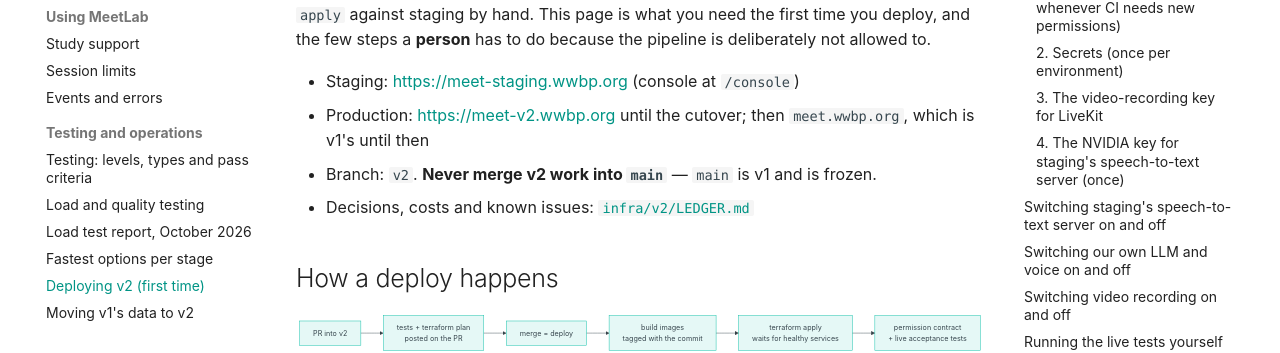
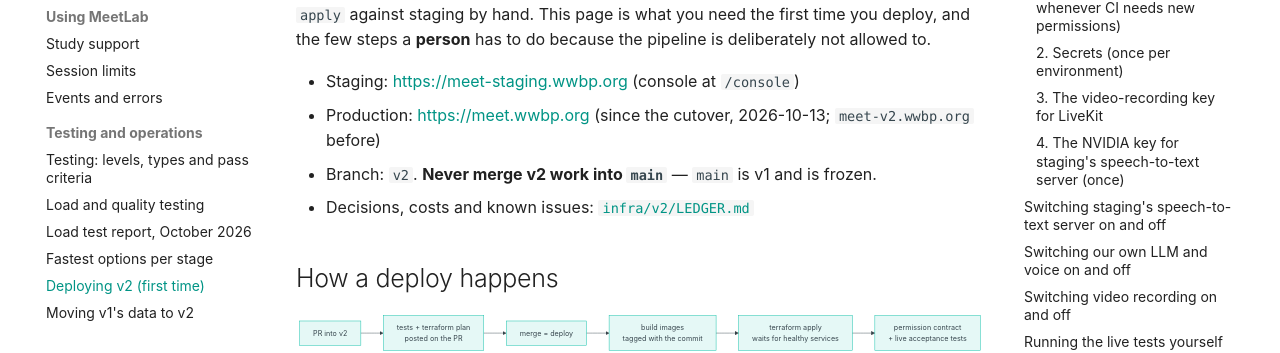
Before and after one commit to wwbp/MeetLab, an MkDocs documentation site: the page built from docs/v2-deployment.md, in a window 1280 px wide and 900 px high. Shown: the part 229-582 px from the top of the window. Built offline with MkDocs 1.6.1 and Material for MkDocs 9.7.7, drawn with Linux system fonts in a browser that asks for light colours; comment, search, counter and statistics services are not loaded.

Commit message:
feat(cutover): production answers at meet.wwbp.org, taking over v1's record
Terraform takes over v1's hand-made A record (allow_overwrite); production's deploy role may
change meet.wwbp.org and meet-v2.wwbp.org (the rename removes the old one), staging never
meet.wwbp.org; the live tests target meet.wwbp.org. Red then green: environments and
bootstrap tftests, test_live_test_env.

Co-Authored-By: Claude Opus 5.5 (1M context) <noreply@anthropic.com>

```diff
--- a/docs/v2-deployment.md
+++ b/docs/v2-deployment.md
@@ -7,7 +7,7 @@ time you deploy, and the few steps a **person** has to do because the pipeline i
 deliberately not allowed to.
 
 - Staging: <https://meet-staging.wwbp.org> (console at `/console`)
-- Production: <https://meet-v2.wwbp.org> until the cutover; then `meet.wwbp.org`, which is v1's until then
+- Production: <https://meet.wwbp.org> (since the cutover, 2026-10-13; `meet-v2.wwbp.org` before)
 - Branch: `v2`. **Never merge v2 work into `main`** — `main` is v1 and is frozen.
 - Decisions, costs and known issues: [`infra/v2/LEDGER.md`](https://github.com/wwbp/MeetLab/blob/v2/infra/v2/LEDGER.md)
 
```
Also changed, not shown: 7 other files.
